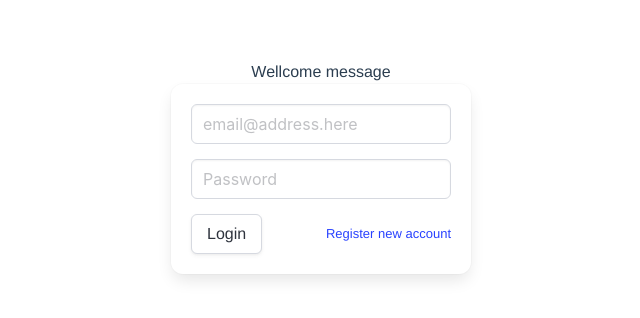
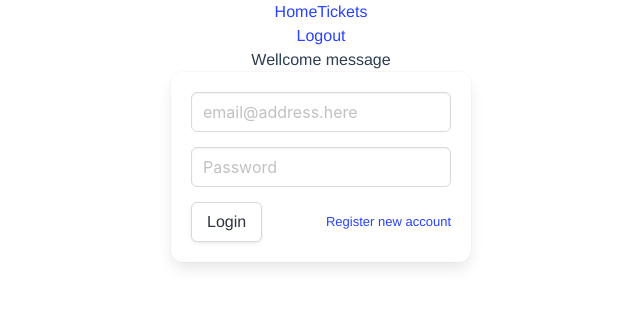
Before and after one commit to terciodemelo/helpdesk, a Vue app in the folder Code/frontend/: page / in a window 1280 px wide. Shown: the top 318 px of the page, without its empty margins (319-959 px from the left). Built offline with nearby package versions, Linux system fonts and the light colour scheme; what vue-resource would draw is missing.

Commit message:
[Frontend] Adds a navigation bar to all pages

```diff
--- a/Code/frontend/src/App.vue
+++ b/Code/frontend/src/App.vue
@@ -1,6 +1,17 @@
 <template>
   <div id="app">
-    <router-view></router-view>
+    <nav class="nav has-shadow">
+      <div class="nav-left">
+        <a class="nav-item is-tab" href="/">Home</a>
+        <a class="nav-item is-tab" href="/tickets">Tickets</a>
+      </div>
+      <div class="nav-right">
+        <a class="nav-item is-tab">Logout</a>
+      </div>
+    </nav>
+    <div id="content">
+      <router-view></router-view>
+    </div>
   </div>
 </template>
 
@@ -8,12 +19,22 @@
 </script>
 
 <style>
+nav {
+  width: 100%;
+}
+
 #app {
+  display: flex;
+  flex-direction: column;
+  align-items: center;
   font-family: 'Avenir', Helvetica, Arial, sans-serif;
   -webkit-font-smoothing: antialiased;
   -moz-osx-font-smoothing: grayscale;
   text-align: center;
   color: #2c3e50;
-  margin-top: 60px;
+}
+
+#content {
+  max-width: 50em;
 }
 </style>
```
